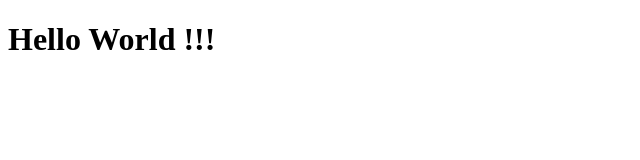
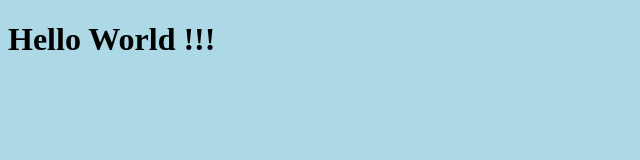
Before and after one commit to SmokeRo/mypage, a plain HTML site: page index.html in a window 1280 px wide. Shown: the whole page, without its empty margins (0-640 px from the left). Drawn offline with Linux system fonts and the light colour scheme.

Commit message:
bg-color changed'

```diff
--- a/index.html
+++ b/index.html
@@ -4,6 +4,7 @@
     <meta charset="UTF-8" />
     <meta http-equiv="X-UA-Compatible" content="IE=edge" />
     <meta name="viewport" content="width=device-width, initial-scale=1.0" />
+    <link rel="stylesheet" href="/mypage/style.css" />
     <title>Document</title>
   </head>
   <body>
--- /dev/null
+++ b/style.css
@@ -0,0 +1,3 @@
+body {
+  background-color: lightblue;
+}
```
